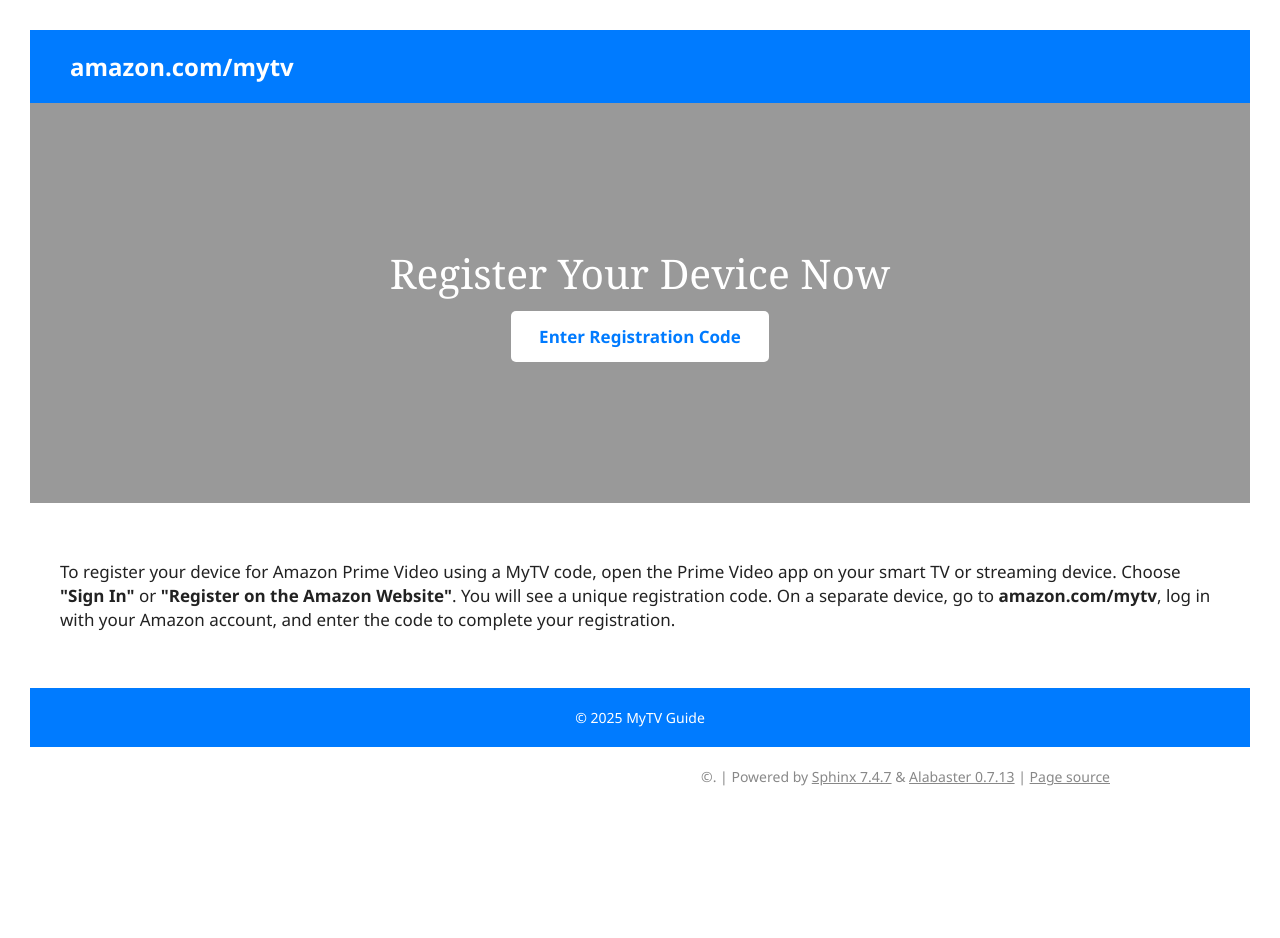
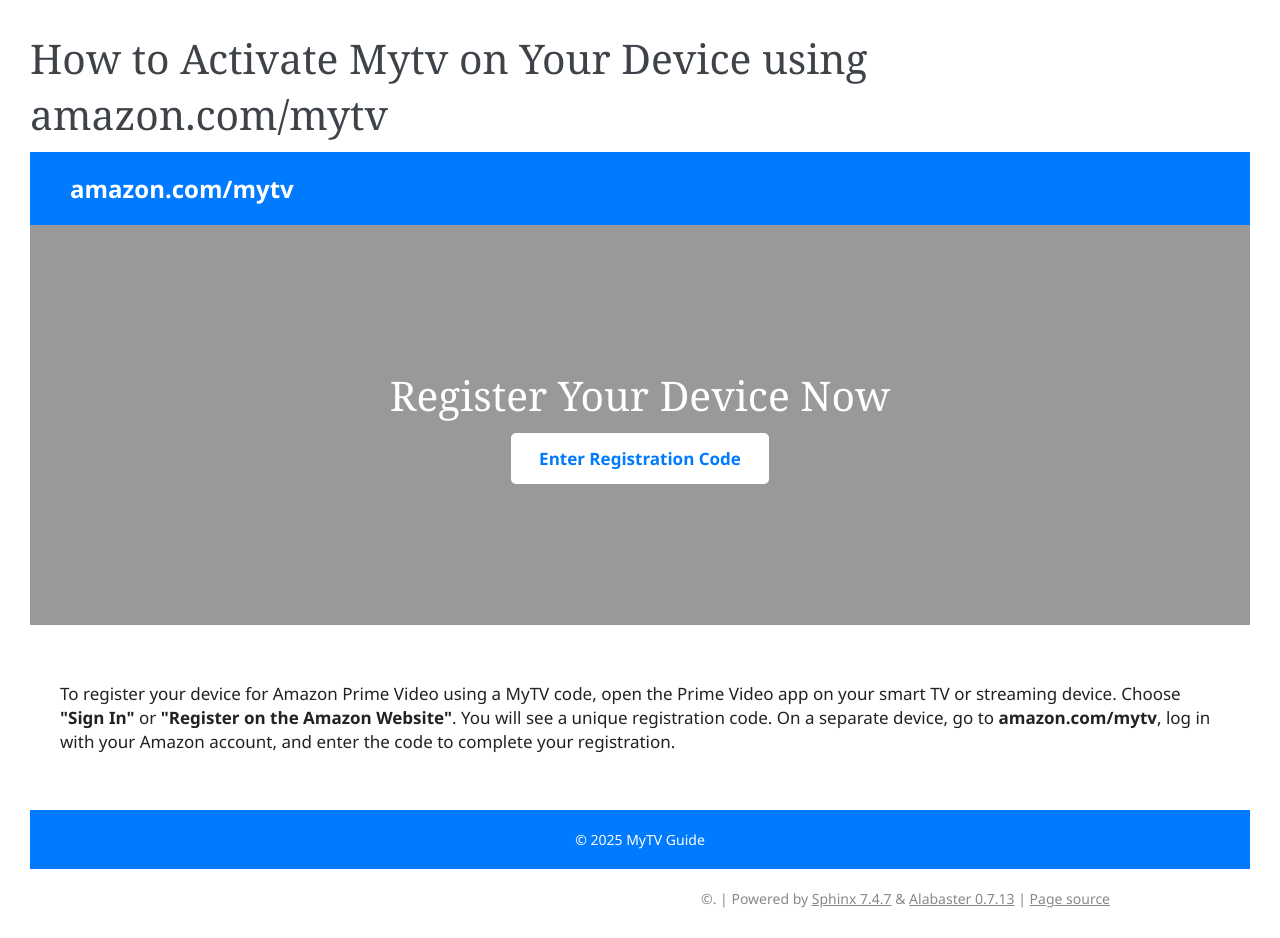
Before and after one commit to hp-printerr/hightest, a Sphinx documentation site: the page built from docs/index.rst, in a window 1280 px wide. Built offline with Sphinx 7.4.7, drawn with Linux system fonts in a browser that asks for light colours; before the commit the page ends 900 px from its top, so only the background shows below that.

Commit message:
Update index.rst

```diff
--- a/docs/index.rst
+++ b/docs/index.rst
@@ -1,3 +1,5 @@
+How to Activate Mytv on Your Device using amazon.com/mytv
+====================
 .. raw:: html
 
    <div class="site-header">
```
